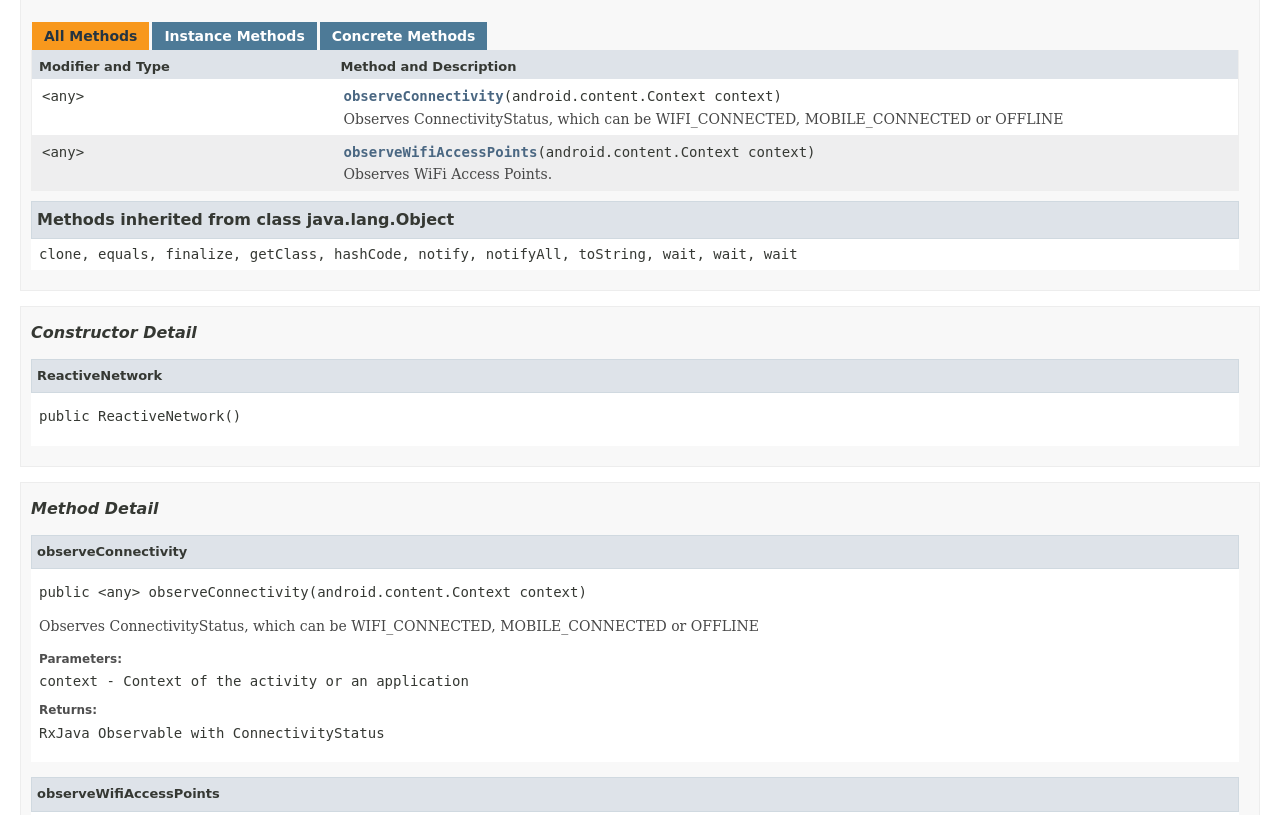
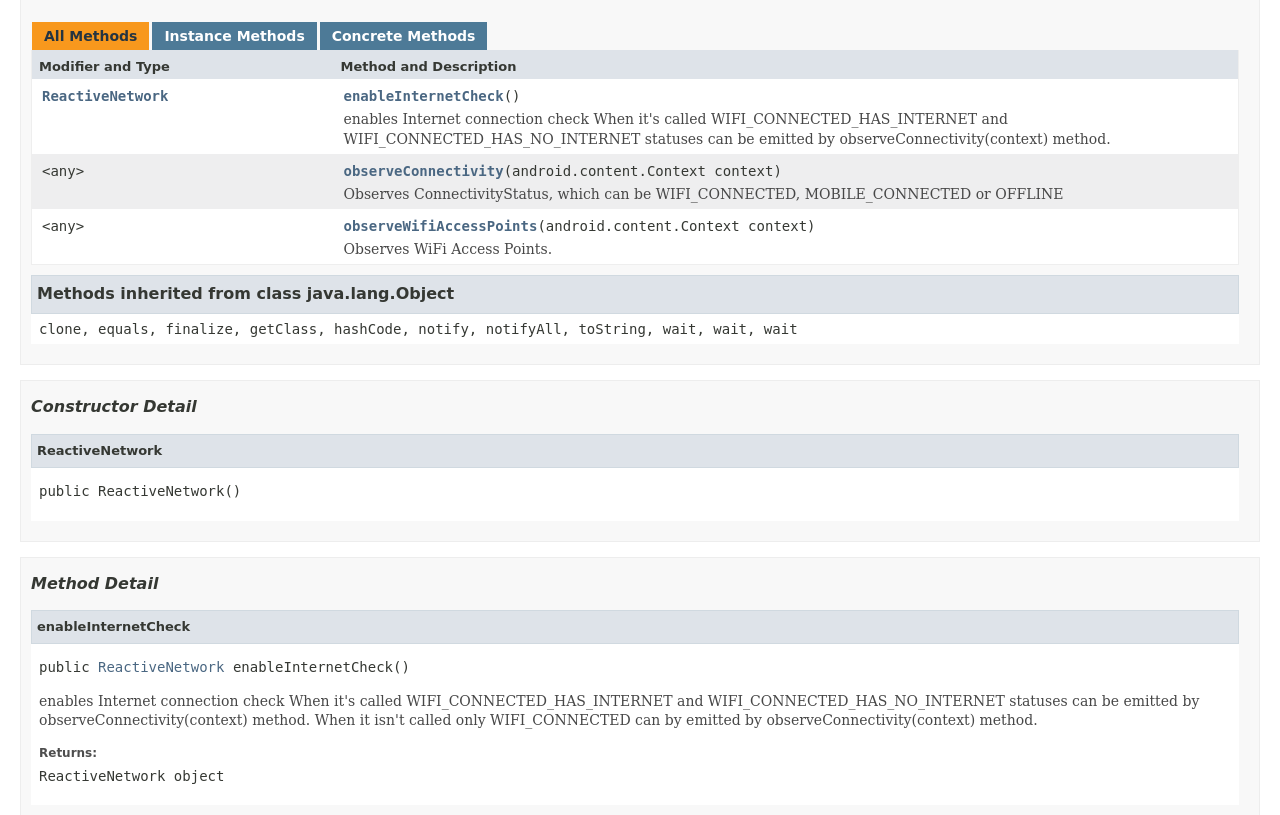
Before and after one commit to pwittchen/ReactiveNetwork, a plain HTML site: page com/github/pwittchen/reactivenetwork/library/ReactiveNetwork.html in a window 1280 px wide. Shown: the part 562-1377 px from the top of the page. Drawn offline with Linux system fonts and the light colour scheme; a web font is replaced by a local one.

Commit message:
updating javadoc

```diff
--- a/com/github/pwittchen/reactivenetwork/library/ReactiveNetwork.html
+++ b/com/github/pwittchen/reactivenetwork/library/ReactiveNetwork.html
@@ -2,9 +2,9 @@
 <!-- NewPage -->
 <html lang="pl">
 <head>
-<!-- Generated by javadoc (1.8.0_45-internal) on Mon Aug 10 20:13:31 CEST 2015 -->
+<!-- Generated by javadoc (1.8.0_60) on Sun Sep 13 16:56:58 CEST 2015 -->
 <title>ReactiveNetwork (library API)</title>
-<meta name="date" content="2015-08-10">
+<meta name="date" content="2015-09-13">
 <link rel="stylesheet" type="text/css" href="../../../../../stylesheet.css" title="Style">
 <script type="text/javascript" src="../../../../../script.js"></script>
 </head>
@@ -18,7 +18,7 @@
     catch(err) {
     }
 //-->
-var methods = {"i0":10,"i1":10};
+var methods = {"i0":10,"i1":10,"i2":10};
 var tabs = {65535:["t0","All Methods"],2:["t2","Instance Methods"],8:["t4","Concrete Methods"]};
 var altColor = "altColor";
 var rowColor = "rowColor";
@@ -148,13 +148,21 @@ extends java.lang.Object</pre>
 <th class="colLast" scope="col">Method and Description</th>
 </tr>
 <tr id="i0" class="altColor">
+<td class="colFirst"><code><a href="../../../../../com/github/pwittchen/reactivenetwork/library/ReactiveNetwork.html" title="class in com.github.pwittchen.reactivenetwork.library">ReactiveNetwork</a></code></td>
+<td class="colLast"><code><span class="memberNameLink"><a href="../../../../../com/github/pwittchen/reactivenetwork/library/ReactiveNetwork.html#enableInternetCheck--">enableInternetCheck</a></span>()</code>
+<div class="block">enables Internet connection check
+ When it's called WIFI_CONNECTED_HAS_INTERNET and WIFI_CONNECTED_HAS_NO_INTERNET statuses
+ can be emitted by observeConnectivity(context) method.</div>
+</td>
+</tr>
+<tr id="i1" class="rowColor">
 <td class="colFirst"><code>&lt;any&gt;</code></td>
 <td class="colLast"><code><span class="memberNameLink"><a href="../../../../../com/github/pwittchen/reactivenetwork/library/ReactiveNetwork.html#observeConnectivity-android.content.Context-">observeConnectivity</a></span>(android.content.Context&nbsp;context)</code>
 <div class="block">Observes ConnectivityStatus,
  which can be WIFI_CONNECTED, MOBILE_CONNECTED or OFFLINE</div>
 </td>
 </tr>
-<tr id="i1" class="rowColor">
+<tr id="i2" class="altColor">
 <td class="colFirst"><code>&lt;any&gt;</code></td>
 <td class="colLast"><code><span class="memberNameLink"><a href="../../../../../com/github/pwittchen/reactivenetwork/library/ReactiveNetwork.html#observeWifiAccessPoints-android.content.Context-">observeWifiAccessPoints</a></span>(android.content.Context&nbsp;context)</code>
 <div class="block">Observes WiFi Access Points.</div>
@@ -199,6 +207,23 @@ extends java.lang.Object</pre>
 <!--   -->
 </a>
 <h3>Method Detail</h3>
+<a name="enableInternetCheck--">
+<!--   -->
+</a>
+<ul class="blockList">
+<li class="blockList">
+<h4>enableInternetCheck</h4>
+<pre>public&nbsp;<a href="../../../../../com/github/pwittchen/reactivenetwork/library/ReactiveNetwork.html" title="class in com.github.pwittchen.reactivenetwork.library">ReactiveNetwork</a>&nbsp;enableInternetCheck()</pre>
+<div class="block">enables Internet connection check
+ When it's called WIFI_CONNECTED_HAS_INTERNET and WIFI_CONNECTED_HAS_NO_INTERNET statuses
+ can be emitted by observeConnectivity(context) method. When it isn't called
+ only WIFI_CONNECTED can by emitted by observeConnectivity(context) method.</div>
+<dl>
+<dt><span class="returnLabel">Returns:</span></dt>
+<dd>ReactiveNetwork object</dd>
+</dl>
+</li>
+</ul>
 <a name="observeConnectivity-android.content.Context-">
 <!--   -->
 </a>
--- a/stylesheet.css
+++ b/stylesheet.css
@@ -463,7 +463,6 @@ Table styles
 .useSummary td, .constantsSummary td, .deprecatedSummary td {
     text-align:left;
     padding:0px 0px 12px 10px;
-    width:100%;
 }
 th.colOne, th.colFirst, th.colLast, .useSummary th, .constantsSummary th,
 td.colOne, td.colFirst, td.colLast, .useSummary td, .constantsSummary td{
@@ -488,6 +487,7 @@ td.colOne, th.colOne {
     font-size:13px;
 }
 .overviewSummary td.colFirst, .overviewSummary th.colFirst,
+.useSummary td.colFirst, .useSummary th.colFirst,
 .overviewSummary td.colOne, .overviewSummary th.colOne,
 .memberSummary td.colFirst, .memberSummary th.colFirst,
 .memberSummary td.colOne, .memberSummary th.colOne,
```
Also changed, not shown: allclasses-frame.html (+2 -2 lines), allclasses-noframe.html (+2 -2 lines), com/github/pwittchen/reactivenetwork/library/ConnectivityStatus.html (+38 -2 lines), com/github/pwittchen/reactivenetwork/library/package-frame.html (+2 -2 lines), com/github/pwittchen/reactivenetwork/library/package-summary.html (+2 -2 lines), com/github/pwittchen/reactivenetwork/library/package-tree.html (+2 -2 lines), constant-values.html (+2 -2 lines), deprecated-list.html (+2 -2 lines), help-doc.html (+2 -2 lines), index-all.html (+16 -4 lines), index.html (+1 -1 lines), overview-tree.html (+2 -2 lines).
